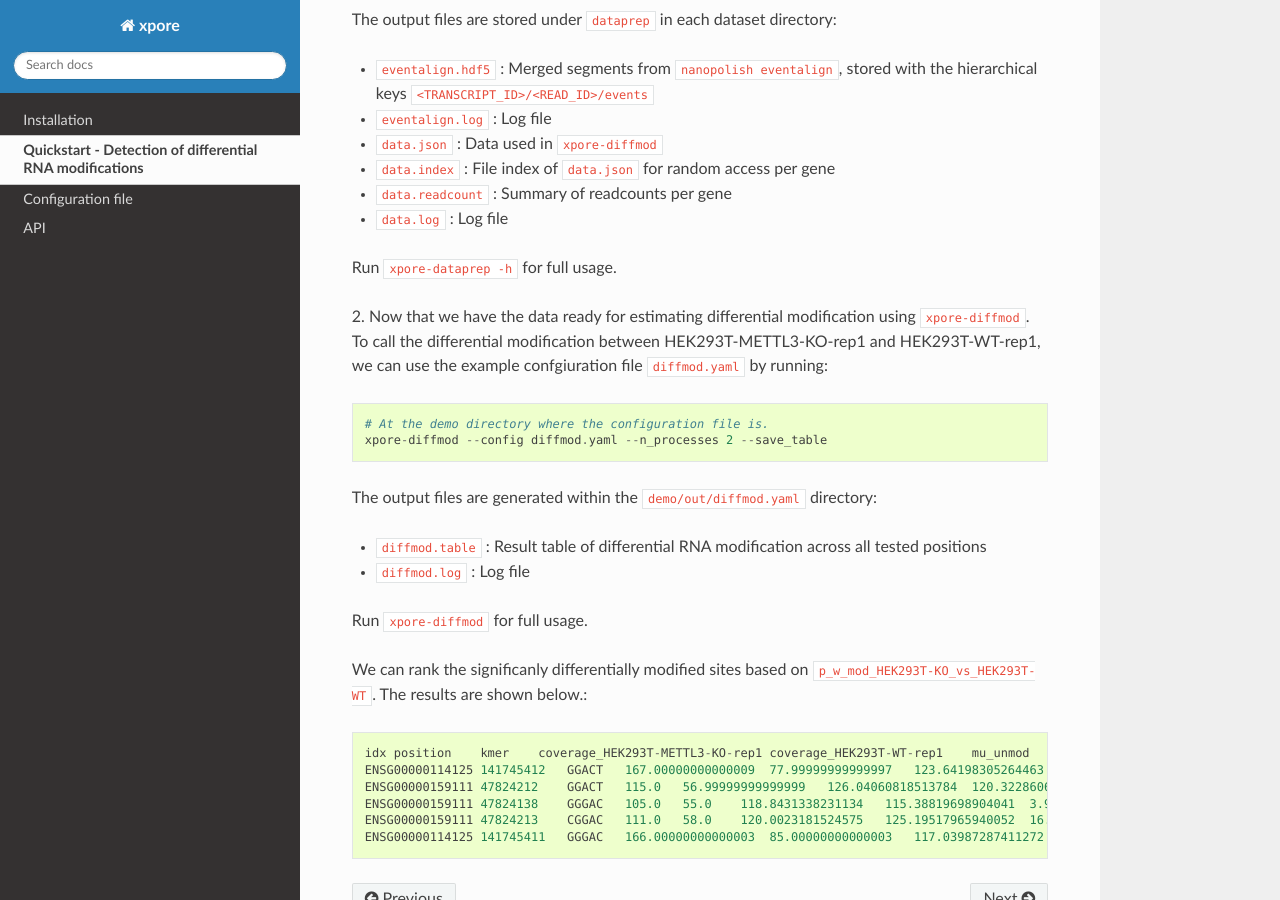
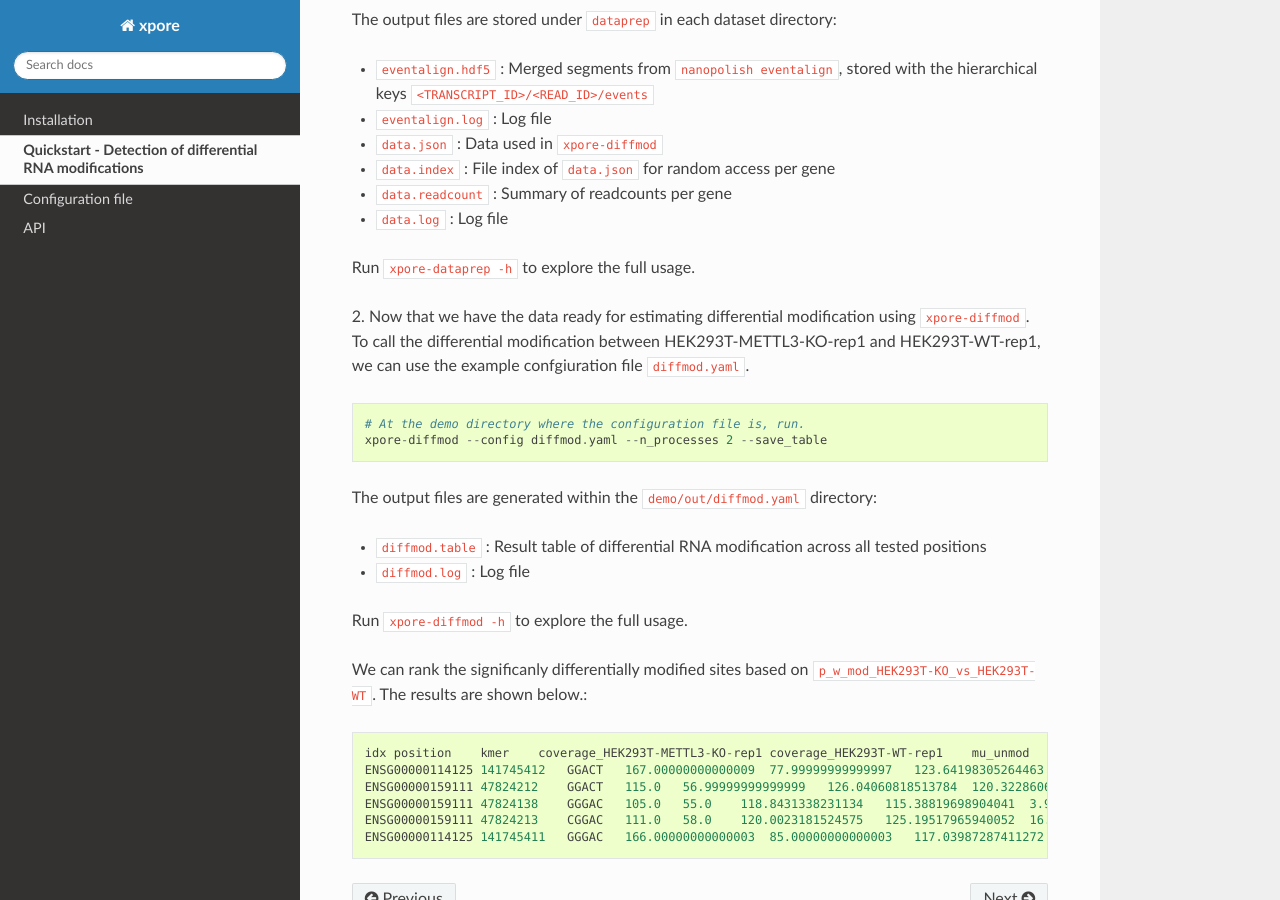
Before and after one commit to GoekeLab/xpore, a Sphinx documentation site: the page built from docs/source/quickstart.rst, in a window 1280 px wide and 900 px high, scrolled down 926 px. Built offline with Sphinx 7.4.7 and the Read the Docs theme 2.0.0, drawn with Linux system fonts in a browser that asks for light colours.

```diff
--- a/docs/source/quickstart.rst
+++ b/docs/source/quickstart.rst
@@ -45,12 +45,12 @@ The output files are stored under ``dataprep`` in each  dataset directory:
 * ``data.readcount`` : Summary of readcounts per gene
 * ``data.log`` : Log file
 
-Run ``xpore-dataprep -h`` for full usage.
+Run ``xpore-dataprep -h`` to explore the full usage.
 
 2. Now that we have the data ready for estimating differential modification using ``xpore-diffmod``.
-To call the differential modification between HEK293T-METTL3-KO-rep1 and HEK293T-WT-rep1, we can use the example confgiuration file ``diffmod.yaml`` by running::
+To call the differential modification between HEK293T-METTL3-KO-rep1 and HEK293T-WT-rep1, we can use the example confgiuration file ``diffmod.yaml``. ::
 
-    # At the demo directory where the configuration file is.
+    # At the demo directory where the configuration file is, run.
     xpore-diffmod --config diffmod.yaml --n_processes 2 --save_table
 
 The output files are generated within the ``demo/out/diffmod.yaml`` directory:
@@ -58,7 +58,7 @@ The output files are generated within the ``demo/out/diffmod.yaml`` directory:
 * ``diffmod.table`` : Result table of differential RNA modification across all tested positions
 * ``diffmod.log`` : Log file
 
-Run ``xpore-diffmod`` for full usage.
+Run ``xpore-diffmod -h`` to explore the full usage.
 
 We can rank the significanly differentially modified sites based on ``p_w_mod_HEK293T-KO_vs_HEK293T-WT``. The results are shown below.::
 
```
Also changed, not shown: README.md (+13 -32 lines).
